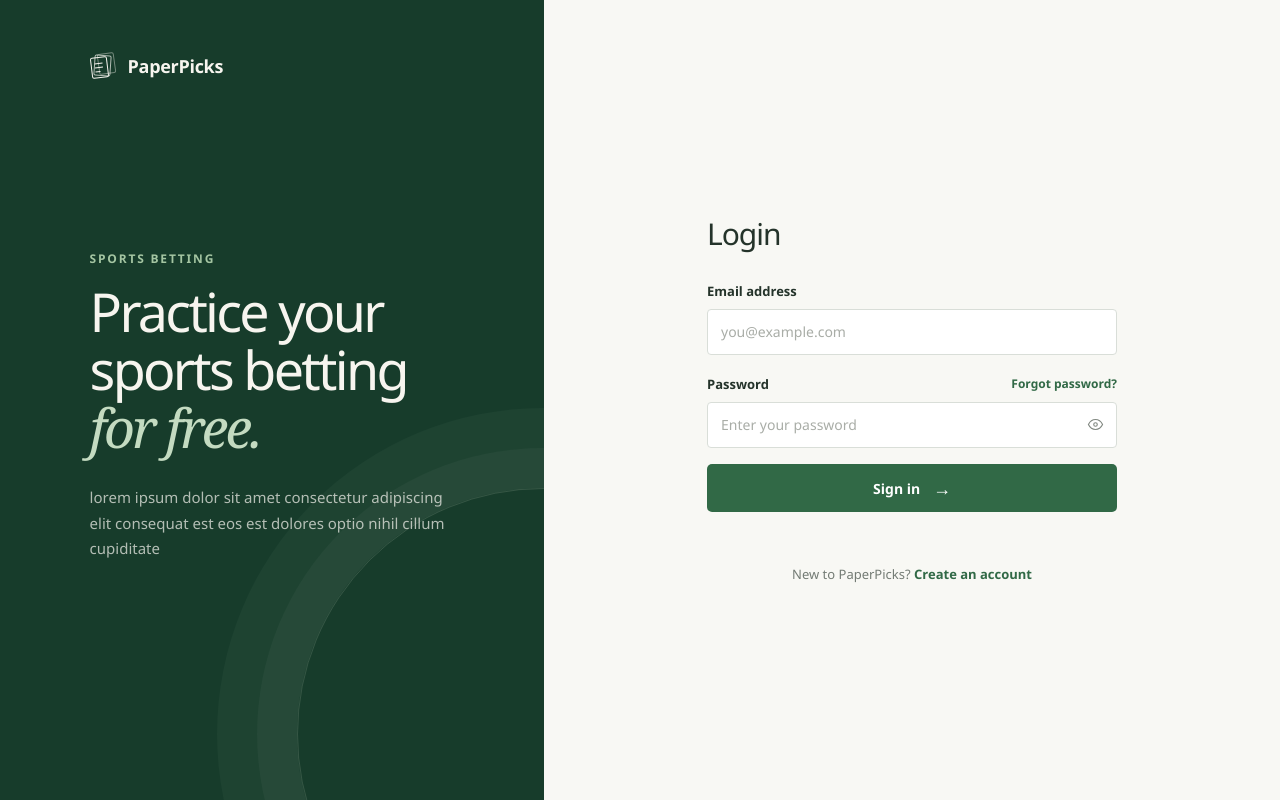
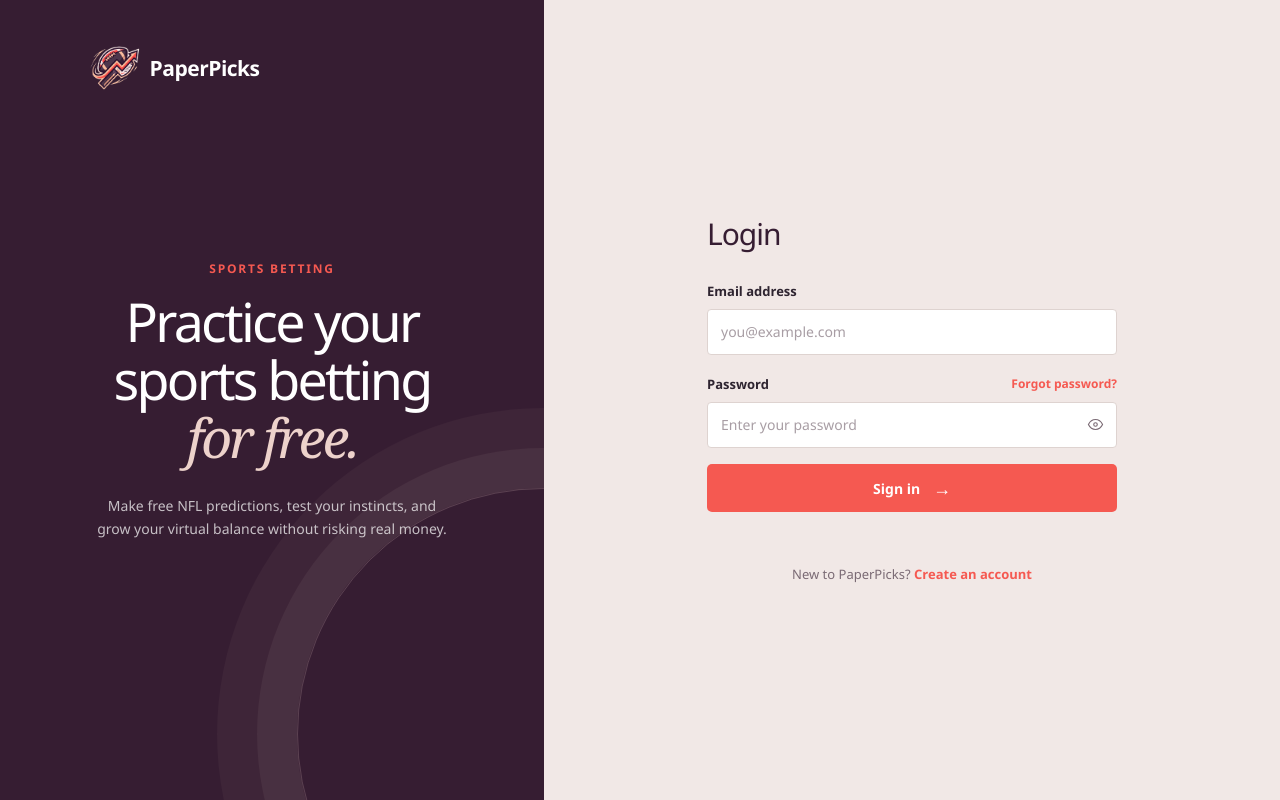
Before and after one commit to Br-Charb/PaperPicks, a React app in the folder frontend/: page / in a window 1280 px wide. Built offline with nearby package versions, Linux system fonts and the light colour scheme; the HTML template or start-up script is replaced by a standard one.

Commit message:
Updated login page with new color scheme and logo

```diff
--- a/frontend/src/App.css
+++ b/frontend/src/App.css
@@ -2,18 +2,24 @@
   min-height: 100svh;
   display: grid;
   grid-template-columns: minmax(380px, 0.85fr) minmax(480px, 1.15fr);
-  color: var(--ink);
-  background: var(--paper);
+  color: var(--neutral-text);
+  background: var(--brand-background);
 }
 
 .login-intro {
   position: relative;
-  display: flex;
-  flex-direction: column;
+  display: grid;
+  place-items: center;
   padding: 52px clamp(40px, 7vw, 108px);
-  color: #f7f5ef;
+  color: var(--neutral-white);
   overflow: hidden;
-  background: var(--forest);
+  background: var(--brand-primary);
+}
+
+.login-intro > .brand {
+  position: absolute;
+  top: 52px;
+  left: clamp(40px, 7vw, 108px);
 }
 
 .login-intro::after {
@@ -23,9 +29,9 @@
   height: 490px;
   right: -245px;
   bottom: -180px;
-  border: 1px solid rgba(225, 232, 216, 0.15);
+  border: 1px solid rgba(237, 210, 203, 0.2);
   border-radius: 50%;
-  box-shadow: 0 0 0 40px rgba(225, 232, 216, 0.04), 0 0 0 80px rgba(225, 232, 216, 0.035);
+  box-shadow: 0 0 0 40px rgba(237, 210, 203, 0.06), 0 0 0 80px rgba(237, 210, 203, 0.04);
 }
 
 .brand {
@@ -33,7 +39,7 @@
   z-index: 1;
   display: flex;
   align-items: center;
-  gap: 11px;
+  gap: 10px;
   color: inherit;
   font-family: var(--heading);
   font-size: 18px;
@@ -41,39 +47,30 @@
   letter-spacing: -0.3px;
 }
 
-.brand-mark {
-  position: relative;
-  width: 27px;
-  height: 27px;
+.brand-logo {
+  display: block;
+  width: 110px;
+  height: auto;
+  margin: -25px -30px;
 }
 
-.brand-mark__page {
-  position: absolute;
-  display: block;
-  width: 17px;
-  height: 21px;
-  border: 1.5px solid currentColor;
-  border-radius: 2px;
-  transform: rotate(-8deg);
+.brand-name {
+  font-size: 21px;
+  font-weight: 700;
+  letter-spacing: -0.5px;
 }
-
-.brand-mark__page--back { top: 1px; left: 8px; opacity: 0.42; }
-.brand-mark__page--middle { top: 3px; left: 4px; opacity: 0.7; transform: rotate(4deg); }
-.brand-mark__page--front { top: 5px; left: 1px; display: flex; flex-direction: column; gap: 3px; padding: 5px 3px; box-sizing: border-box; transform: rotate(-7deg); }
-.brand-mark__page--front span { display: block; width: 8px; height: 1.5px; background: currentColor; }
-.brand-mark__page--front span:last-child { width: 5px; }
 
 .intro-copy {
   position: relative;
   z-index: 1;
   max-width: 450px;
-  margin: auto 0;
-  padding: 80px 0;
+  margin: 0;
+  text-align: center;
 }
 
 .eyebrow {
   margin: 0 0 16px;
-  color: var(--sage);
+  color: var(--brand-accent);
   font-size: 12px;
   font-weight: 700;
   letter-spacing: 1.8px;
@@ -82,7 +79,7 @@
 
 .intro-copy h1 {
   margin: 0;
-  color: #f7f5ef;
+  color: var(--neutral-white);
   font-family: var(--heading);
   font-size: clamp(42px, 4.2vw, 64px);
   font-weight: 400;
@@ -91,24 +88,24 @@
 }
 
 .intro-copy h1 em {
-  color: var(--sage-light);
+  color: var(--brand-soft);
   font-family: Georgia, serif;
   font-weight: 400;
 }
 
 .intro-description {
-  max-width: 370px;
-  margin-top: 28px;
-  color: rgba(247, 245, 239, 0.7);
-  font-size: 15px;
-  line-height: 1.7;
+  max-width: 380px;
+  margin: 26px auto 0;
+  color: rgba(255, 255, 255, 0.72);
+  font-size: 14px;
+  line-height: 1.65;
 }
 
 .intro-footer {
   position: relative;
   z-index: 1;
   margin: 0;
-  color: rgba(247, 245, 239, 0.5);
+  color: rgba(255, 255, 255, 0.55);
   font-size: 12px;
   letter-spacing: 0.7px;
 }
@@ -119,7 +116,7 @@
   align-items: center;
   justify-content: center;
   padding: 48px 32px;
-  background: var(--paper);
+  background: var(--brand-background);
 }
 
 .login-card {
@@ -129,8 +126,8 @@
 .mobile-brand { display: none; }
 
 .login-heading { margin-bottom: 30px; }
-.login-heading h2 { margin: 0 0 9px; color: var(--ink); font-size: 30px; font-weight: 500; letter-spacing: -1px; line-height: 1.15; }
-.login-heading > p:last-child { margin: 0; color: var(--muted); font-size: 14px; }
+.login-heading h2 { margin: 0 0 9px; color: var(--brand-primary); font-size: 30px; font-weight: 500; letter-spacing: -1px; line-height: 1.15; }
+.login-heading > p:last-child { margin: 0; color: var(--neutral-text-muted); font-size: 14px; }
 
 button, input { font: inherit; }
 button { cursor: pointer; }
@@ -143,10 +140,10 @@ button { cursor: pointer; }
   transition: transform 150ms ease, box-shadow 150ms ease, background 150ms ease;
 }
 
-form label, .password-label { color: var(--ink); font-size: 13px; font-weight: 600; }
+form label, .password-label { color: var(--neutral-text); font-size: 13px; font-weight: 600; }
 form > label, .password-label { display: flex; margin-bottom: 9px; }
 .password-label { align-items: center; justify-content: space-between; margin-top: 20px; }
-.password-label a, .create-account a, .legal-copy a { color: var(--forest-light); font-weight: 600; text-decoration: none; }
+.password-label a, .create-account a, .legal-copy a { color: var(--brand-accent); font-weight: 600; text-decoration: none; }
 .password-label a { font-size: 12px; }
 .password-label a:hover, .create-account a:hover, .legal-copy a:hover { text-decoration: underline; }
 
@@ -155,37 +152,37 @@ input[type='email'], input[type='password'], input[type='text'] {
   width: 100%;
   height: 46px;
   padding: 0 13px;
-  color: var(--ink);
-  background: #fff;
-  border: 1px solid var(--line);
+  color: var(--neutral-text);
+  background: var(--neutral-white);
+  border: 1px solid var(--neutral-border);
   border-radius: 4px;
   outline: none;
   font-size: 14px;
   transition: border-color 150ms ease, box-shadow 150ms ease;
 }
 
-input::placeholder { color: #a9ada7; }
-input[type='email']:focus, input[type='password']:focus, input[type='text']:focus { border-color: var(--forest-light); box-shadow: 0 0 0 3px rgba(61, 105, 78, 0.12); }
+input::placeholder { color: var(--neutral-text-muted); opacity: 0.65; }
+input[type='email']:focus, input[type='password']:focus, input[type='text']:focus { border-color: var(--brand-accent); box-shadow: 0 0 0 3px rgba(245, 89, 81, 0.16); }
 .password-input { position: relative; }
 .password-input input { padding-right: 44px; }
-.password-toggle { position: absolute; top: 0; right: 0; display: grid; width: 44px; height: 46px; place-items: center; color: #818881; background: none; border: 0; }
+.password-toggle { position: absolute; top: 0; right: 0; display: grid; width: 44px; height: 46px; place-items: center; color: var(--neutral-text-muted); background: none; border: 0; }
 .password-toggle svg { width: 17px; height: 17px; fill: none; stroke: currentColor; stroke-linecap: round; stroke-linejoin: round; stroke-width: 1.6; }
 
-.submit-button { display: block; height: 48px; margin-top: 16px; color: #fff; background: var(--forest-light); border: 0; }
+.submit-button { display: block; height: 48px; margin-top: 16px; color: var(--neutral-white); background: var(--brand-accent); border: 0; }
 .submit-button span { margin-left: 9px; font-size: 18px; font-weight: 400; vertical-align: -1px; }
-.submit-button:hover { background: var(--forest); box-shadow: 0 5px 14px rgba(32, 67, 45, 0.18); transform: translateY(-1px); }
-.form-message { min-height: 18px; margin: 12px 0 0; color: var(--forest-light); font-size: 12px; text-align: center; }
+.submit-button:hover { background: var(--brand-accent-hover); box-shadow: 0 5px 14px rgba(245, 89, 81, 0.24); transform: translateY(-1px); }
+.form-message { min-height: 18px; margin: 12px 0 0; color: var(--brand-secondary); font-size: 12px; text-align: center; }
 .form-message:not(.form-message--visible) { visibility: hidden; }
-.create-account { margin: 23px 0 0; color: var(--muted); font-size: 13px; text-align: center; }
+.create-account { margin: 23px 0 0; color: var(--neutral-text-muted); font-size: 13px; text-align: center; }
 
-.legal-copy { margin: 40px 0 0; color: #a0a49f; font-size: 11px; text-align: center; }
-.legal-copy a { color: var(--muted); }
+.legal-copy { margin: 40px 0 0; color: var(--neutral-text-muted); font-size: 11px; text-align: center; }
+.legal-copy a { color: var(--neutral-text-muted); }
 
 @media (max-width: 760px) {
   .login-page { display: block; }
   .login-intro { display: none; }
   .login-panel { min-height: 100svh; box-sizing: border-box; padding: 34px 24px; }
-  .mobile-brand { display: flex; margin-bottom: 70px; color: var(--forest); }
+  .mobile-brand { display: flex; margin-bottom: 70px; color: var(--brand-primary); }
 }
 
 @media (max-width: 420px) {
--- a/frontend/src/App.jsx
+++ b/frontend/src/App.jsx
@@ -1,18 +1,9 @@
 import './App.css'
+import paperPicksLogo from './assets/PaperPicksLogo.png'
 import LoginForm from './components/LoginForm'
 
-function BrandMark() {
-  return (
-    <div className="brand-mark" aria-hidden="true">
-      <span className="brand-mark__page brand-mark__page--back" />
-      <span className="brand-mark__page brand-mark__page--middle" />
-      <span className="brand-mark__page brand-mark__page--front">
-        <span />
-        <span />
-        <span />
-      </span>
-    </div>
-  )
+function BrandLogo() {
+  return <img className="brand-logo" src={paperPicksLogo} alt="PaperPicks" />
 }
 
 function App() {
@@ -20,15 +11,15 @@ function App() {
     <main className="login-page">
       <section className="login-intro" aria-label="PaperPicks introduction">
         <header className="brand">
-          <BrandMark />
-          <span>PaperPicks</span>
+          <BrandLogo />
+          <span className="brand-name">PaperPicks</span>
         </header>
 
         <div className="intro-copy">
           <p className="eyebrow">Sports Betting</p>
           <h1>Practice your sports betting<br /><em>for free.</em></h1>
           <p className="intro-description">
-            lorem ipsum dolor sit amet consectetur adipiscing elit consequat est eos est dolores optio nihil cillum cupiditate
+            Make free NFL predictions, test your instincts, and grow your virtual balance without risking real money.
           </p>
         </div>
       </section>
@@ -36,8 +27,8 @@ function App() {
       <section className="login-panel" aria-labelledby="login-heading">
         <div className="login-card">
           <div className="mobile-brand brand">
-            <BrandMark />
-            <span>PaperPicks</span>
+            <BrandLogo />
+            <span className="brand-name">PaperPicks</span>
           </div>
           <div className="login-heading">
             <h2 id="login-heading">Login</h2>
--- a/frontend/src/index.css
+++ b/frontend/src/index.css
@@ -1,17 +1,23 @@
 :root {
-  --paper: #f8f8f4;
-  --ink: #24332a;
-  --muted: #737b74;
-  --forest: #173c2b;
-  --forest-light: #316946;
-  --sage: #a4c5a2;
-  --sage-light: #c4dbc1;
-  --line: #d9ded8;
-  --line-soft: #e7eae5;
+  --brand-primary: #361d32;
+  --brand-secondary: #543c52;
+  --brand-accent: #f55951;
+  --brand-accent-hover: #e64b44;
+  --brand-soft: #edd2cb;
+  --brand-background: #f1e8e6;
+  --neutral-white: #ffffff;
+  --neutral-surface: #fafafa;
+  --neutral-border: #ded3d0;
+  --neutral-text: #2e2430;
+  --neutral-text-muted: #7a6a74;
+  --state-success: #2e9b62;
+  --state-warning: #d9a441;
+  --state-error: #c94b4b;
+  --state-info: #4a7aa6;
   --heading: 'Avenir Next', 'Segoe UI', sans-serif;
   font-family: 'Avenir Next', 'Segoe UI', sans-serif;
-  color: var(--ink);
-  background: var(--paper);
+  color: var(--neutral-text);
+  background: var(--brand-background);
   font-synthesis: none;
   text-rendering: optimizeLegibility;
   -webkit-font-smoothing: antialiased;
```
Also changed, not shown: frontend/src/assets/PaperPicksLogo.png (added).
